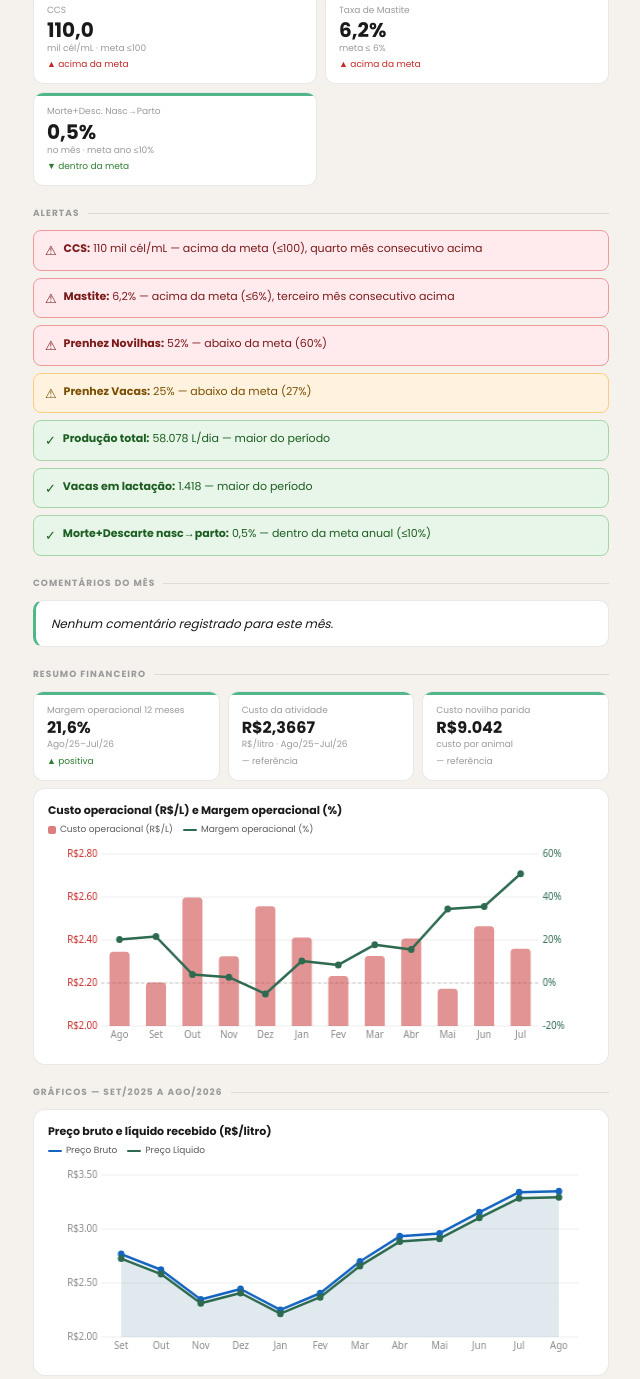
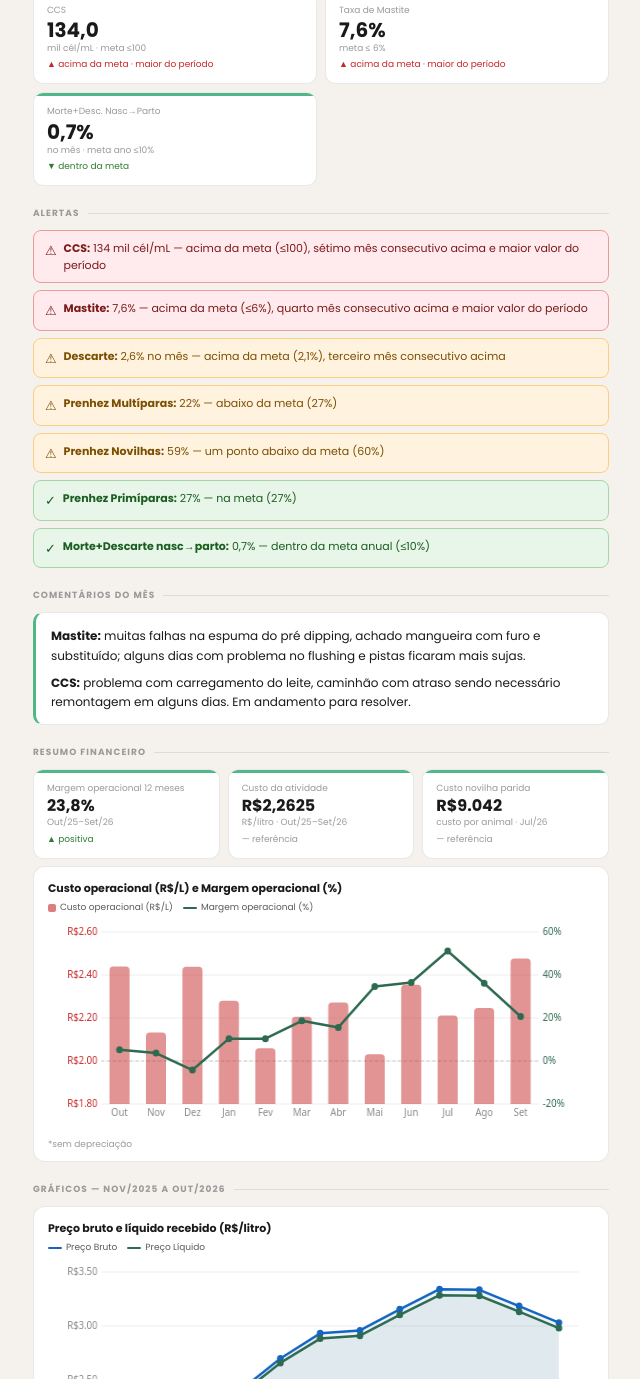
Before and after one commit to fazendabr/fazenda-dashboard, a plain HTML site: page index.html in a window 1280 px wide. Shown: the part 327-1706 px from the top of the page, without its empty margins (319-959 px from the left). Drawn offline with Linux system fonts and the light colour scheme.

Commit message:
Add files via upload

```diff
--- a/index.html
+++ b/index.html
@@ -74,46 +74,47 @@ canvas{display:block;width:100%!important;touch-action:pan-y}
     <div class="hdr-ico">🐄</div>
     <div>
       <div class="hdr-t">Fazenda — Pecuária Leiteira</div>
-      <div class="hdr-s">Set/2025 – Ago/2026</div>
+      <div class="hdr-s">Nov/2025 – Out/2026</div>
     </div>
   </div>
-  <div class="hdr-b">Ago/2026</div>
+  <div class="hdr-b">Out/2026</div>
 </header>
 
 <main class="main">
 
-  <div class="sl">Indicadores — agosto/2026</div>
+  <div class="sl">Indicadores — outubro/2026</div>
   <div class="kg">
-    <div class="kpi"><div class="kl">Vacas em lactação</div><div class="kv">1.418</div><div class="ku">cabeças</div><div class="kd up">▲ maior do período</div></div>
-    <div class="kpi w"><div class="kl">Prod. média vaca/dia</div><div class="kv">41,0</div><div class="ku">L/vaca · meta 42 L</div><div class="kd wt">▼ 97,6% da meta</div></div>
-    <div class="kpi"><div class="kl">Produção total/dia</div><div class="kv">58.078</div><div class="ku">litros/dia</div><div class="kd up">▲ maior do período</div></div>
-    <div class="kpi up"><div class="kl">Preço líquido recebido</div><div class="kv">R$3,29</div><div class="ku">R$/litro · ago/2026</div><div class="kd up">▲ alto no período</div></div>
-    <div class="kpi d"><div class="kl">CCS</div><div class="kv">110,0</div><div class="ku">mil cél/mL · meta ≤100</div><div class="kd dn">▲ acima da meta</div></div>
-    <div class="kpi d"><div class="kl">Taxa de Mastite</div><div class="kv">6,2%</div><div class="ku">meta ≤ 6%</div><div class="kd dn">▲ acima da meta</div></div>
-    <div class="kpi"><div class="kl">Morte+Desc. Nasc→Parto</div><div class="kv">0,5%</div><div class="ku">no mês · meta ano ≤10%</div><div class="kd up">▼ dentro da meta</div></div>
+    <div class="kpi w"><div class="kl">Vacas em lactação</div><div class="kv">1.401</div><div class="ku">cabeças</div><div class="kd wt">▼ 12 vs mês anterior</div></div>
+    <div class="kpi w"><div class="kl">Prod. média vaca/dia</div><div class="kv">40,6</div><div class="ku">L/vaca · meta 42 L</div><div class="kd wt">▼ 96,7% da meta</div></div>
+    <div class="kpi"><div class="kl">Produção total/dia</div><div class="kv">57.433</div><div class="ku">litros/dia</div><div class="kd up">▲ 136 L vs mês anterior</div></div>
+    <div class="kpi w"><div class="kl">Preço líquido recebido</div><div class="kv">R$2,98</div><div class="ku">R$/litro · out/2026</div><div class="kd wt">▼ R$0,15 vs mês anterior</div></div>
+    <div class="kpi d"><div class="kl">CCS</div><div class="kv">134,0</div><div class="ku">mil cél/mL · meta ≤100</div><div class="kd dn">▲ acima da meta · maior do período</div></div>
+    <div class="kpi d"><div class="kl">Taxa de Mastite</div><div class="kv">7,6%</div><div class="ku">meta ≤ 6%</div><div class="kd dn">▲ acima da meta · maior do período</div></div>
+    <div class="kpi"><div class="kl">Morte+Desc. Nasc→Parto</div><div class="kv">0,7%</div><div class="ku">no mês · meta ano ≤10%</div><div class="kd up">▼ dentro da meta</div></div>
   </div>
 
   <div class="sl">Alertas</div>
   <div class="ag">
-    <div class="al ab"><span class="ai">⚠</span><span><b>CCS:</b> 110 mil cél/mL — acima da meta (≤100), quarto mês consecutivo acima</span></div>
-    <div class="al ab"><span class="ai">⚠</span><span><b>Mastite:</b> 6,2% — acima da meta (≤6%), terceiro mês consecutivo acima</span></div>
-    <div class="al ab"><span class="ai">⚠</span><span><b>Prenhez Novilhas:</b> 52% — abaixo da meta (60%)</span></div>
-    <div class="al aw"><span class="ai">⚠</span><span><b>Prenhez Vacas:</b> 25% — abaixo da meta (27%)</span></div>
-    <div class="al aok"><span class="ai">✓</span><span><b>Produção total:</b> 58.078 L/dia — maior do período</span></div>
-    <div class="al aok"><span class="ai">✓</span><span><b>Vacas em lactação:</b> 1.418 — maior do período</span></div>
-    <div class="al aok"><span class="ai">✓</span><span><b>Morte+Descarte nasc→parto:</b> 0,5% — dentro da meta anual (≤10%)</span></div>
+    <div class="al ab"><span class="ai">⚠</span><span><b>CCS:</b> 134 mil cél/mL — acima da meta (≤100), sétimo mês consecutivo acima e maior valor do período</span></div>
+    <div class="al ab"><span class="ai">⚠</span><span><b>Mastite:</b> 7,6% — acima da meta (≤6%), quarto mês consecutivo acima e maior valor do período</span></div>
+    <div class="al aw"><span class="ai">⚠</span><span><b>Descarte:</b> 2,6% no mês — acima da meta (2,1%), terceiro mês consecutivo acima</span></div>
+    <div class="al aw"><span class="ai">⚠</span><span><b>Prenhez Multíparas:</b> 22% — abaixo da meta (27%)</span></div>
+    <div class="al aw"><span class="ai">⚠</span><span><b>Prenhez Novilhas:</b> 59% — um ponto abaixo da meta (60%)</span></div>
+    <div class="al aok"><span class="ai">✓</span><span><b>Prenhez Primíparas:</b> 27% — na meta (27%)</span></div>
+    <div class="al aok"><span class="ai">✓</span><span><b>Morte+Descarte nasc→parto:</b> 0,7% — dentro da meta anual (≤10%)</span></div>
   </div>
 
   <div class="sl">Comentários do mês</div>
   <div class="cm-box">
-    <p class="cm-empty">Nenhum comentário registrado para este mês.</p>
+    <p><b>Mastite:</b> muitas falhas na espuma do pré dipping, achado mangueira com furo e substituído; alguns dias com problema no flushing e pistas ficaram mais sujas.</p>
+    <p><b>CCS:</b> problema com carregamento do leite, caminhão com atraso sendo necessário remontagem em alguns dias. Em andamento para resolver.</p>
   </div>
 
   <div class="sl" style="margin-top:1.5rem">Resumo financeiro</div>
   <div class="fin-grid">
-    <div class="kpi"><div class="kl">Margem operacional 12 meses</div><div class="kv">21,6%</div><div class="ku">Ago/25–Jul/26</div><div class="kd up">▲ positiva</div></div>
-    <div class="kpi"><div class="kl">Custo da atividade</div><div class="kv">R$2,3667</div><div class="ku">R$/litro · Ago/25–Jul/26</div><div class="kd nt">— referência</div></div>
-    <div class="kpi"><div class="kl">Custo novilha parida</div><div class="kv">R$9.042</div><div class="ku">custo por animal</div><div class="kd nt">— referência</div></div>
+    <div class="kpi"><div class="kl">Margem operacional 12 meses</div><div class="kv">23,8%</div><div class="ku">Out/25–Set/26</div><div class="kd up">▲ positiva</div></div>
+    <div class="kpi"><div class="kl">Custo da atividade</div><div class="kv">R$2,2625</div><div class="ku">R$/litro · Out/25–Set/26</div><div class="kd nt">— referência</div></div>
+    <div class="kpi"><div class="kl">Custo novilha parida</div><div class="kv">R$9.042</div><div class="ku">custo por animal · Jul/26</div><div class="kd nt">— referência</div></div>
   </div>
   <div class="cc" style="margin-top:0">
     <div class="ct">Custo operacional (R$/L) e Margem operacional (%)</div>
@@ -122,9 +123,10 @@ canvas{display:block;width:100%!important;touch-action:pan-y}
       <div class="ld"><span class="lline" style="background:#2D6A4F"></span>Margem operacional (%)</div>
     </div>
     <canvas id="cFin" height="210"></canvas>
+    <div style="font-size:9px;color:var(--tm);margin-top:6px">*sem depreciação</div>
   </div>
 
-  <div class="sl" style="margin-top:1.5rem">Gráficos — Set/2025 a Ago/2026</div>
+  <div class="sl" style="margin-top:1.5rem">Gráficos — Nov/2025 a Out/2026</div>
 
   <!-- 1. Preços -->
   <div class="cc">
@@ -192,9 +194,10 @@ canvas{display:block;width:100%!important;touch-action:pan-y}
 
   <!-- 6. Prenhez -->
   <div class="cc">
-    <div class="ct">Taxa de Prenhez — Vacas e Novilhas (%)</div>
+    <div class="ct">Taxa de Prenhez — Primíparas, Multíparas e Novilhas (%)</div>
     <div class="lg">
-      <div class="ld"><span class="lline" style="background:#2D6A4F"></span>Vacas (meta 27%)</div>
+      <div class="ld"><span class="lline" style="background:#2D6A4F"></span>Primíparas (meta 27%)</div>
+      <div class="ld"><span class="lline" style="background:#F57F17"></span>Multíparas (meta 27%)</div>
       <div class="ld"><span class="lline" style="background:#1565C0"></span>Novilhas (meta 60%)</div>
     </div>
     <canvas id="cPrenhez" height="200"></canvas>
@@ -237,34 +240,35 @@ canvas{display:block;width:100%!important;touch-action:pan-y}
 
 <script>
 // ── DADOS REAIS ───────────────────────────────────────────────────────────────
-const M  = ['Set','Out','Nov','Dez','Jan','Fev','Mar','Abr','Mai','Jun','Jul','Ago'];
-const ML = ['Set/25','Out/25','Nov/25','Dez/25','Jan/26','Fev/26','Mar/26','Abr/26','Mai/26','Jun/26','Jul/26','Ago/26'];
+const M  = ["Nov", "Dez", "Jan", "Fev", "Mar", "Abr", "Mai", "Jun", "Jul", "Ago", "Set", "Out"];
+const ML = ["Nov/25", "Dez/25", "Jan/26", "Fev/26", "Mar/26", "Abr/26", "Mai/26", "Jun/26", "Jul/26", "Ago/26", "Set/26", "Out/26"];
 const N  = 12;
 
-const precoBruto  = [2.7677,2.6225,2.3473,2.4445,2.2506,2.4052,2.6994,2.9319,2.9589,3.1549,3.3405,3.3491];
-const precoLiq    = [2.7257,2.5828,2.3117,2.4074,2.2164,2.3687,2.6584,2.8837,2.9103,3.1031,3.2857,3.2941];
-const prodMes     = [1576331,1570557,1575735,1633042,1620906,1648167,1707873,1690080,1795055,1722480,1720200,1800418];
-const mediaVaca   = [41.3,40.3,41.8,40.8,40.1,40.4,40.7,39.9,41.1,41.1,41.0,41.0];
-const metaProd    = [39,39,39,39,42,42,42,42,42,42,42,42];
-const ccs         = [95,85.5,96.8,99.8,101.5,103.75,94.75,112,130,119,114,110];
-const mast        = [5.8,4.8,5.8,6.1,6.6,5.4,5.3,6.0,7.4,5.9,6.5,6.2];
-const metaMast    = [8,8,8,8,6,6,6,6,6,6,6,6];
-const descarte    = [2.32,2.70,1.47,2.04,2.10,2.20,2.10,3.60,3.40,2.90,2.00,2.30];
-const mortal      = [0.41,0.40,0.47,0.20,0.80,0.10,0.80,0.50,0.25,0.13,0.31,0.60];
+const precoBruto  = [2.3473, 2.4445, 2.2506, 2.4052, 2.6994, 2.9319, 2.9589, 3.1549, 3.3405, 3.3351, 3.1848, 3.0307];
+const precoLiq    = [2.3117, 2.4074, 2.2164, 2.3687, 2.6584, 2.8837, 2.9103, 3.1031, 3.2857, 3.2803, 3.1325, 2.9809];
+const prodMes     = [1575735, 1687477, 1674936, 1538289, 1764802, 1690080, 1795055, 1722480, 1777540, 1800418, 1718910, 1780423];
+const mediaVaca   = [41.8, 40.8, 40.1, 40.4, 40.7, 39.9, 41.1, 41.1, 41, 41, 40.6, 40.6];
+const metaProd    = [39, 39, 42, 42, 42, 42, 42, 42, 42, 42, 42, 42];
+const ccs         = [96.8, 99.8, 101.5, 103.75, 94.75, 112, 130, 119, 114, 110, 117, 134];
+const mast        = [5.8, 6.1, 6.6, 5.4, 5.3, 6.0, 7.4, 5.9, 6.5, 6.2, 7.4, 7.6];
+const metaMast    = [8.0, 8.0, 6.0, 6.0, 6.0, 6.0, 6.0, 6.0, 6.0, 6.0, 6.0, 6.0];
+const descarte    = [1.47, 2.04, 2.1, 2.2, 2.1, 3.6, 3.4, 2.9, 2.0, 2.3, 2.5, 2.6];
+const mortal      = [0.47, 0.2, 0.85, 0.13, 0.81, 0.5, 0.25, 0.13, 0.31, 0.6, 0.2, 0.3];
 const metaDesc    = Array(N).fill(2.1);
 const metaMort    = Array(N).fill(0.25);
-const prenV       = [30,25,25,25,24,27,22,24,25,23,23,25];
-const prenN       = [58,50,55,61,54,48,58,49,55,56,48,52];
-const del150      = [12,13,12,15,14,15,16,11,13,13,14,15];
-const rsca        = [79.40,73.70,70.90,56.20,49.30,50.67,52.40,51.85,85.30,93.40,101.80,101.10];
-const custOp      = [2.345,2.202,2.598,2.324,2.557,2.412,2.233,2.326,2.407,2.173,2.464,2.359];
-const margem      = [20.2,21.6,4.0,2.7,-5.1,10.2,8.4,17.8,15.6,34.4,35.6,50.8];
-const MFin        = ['Ago','Set','Out','Nov','Dez','Jan','Fev','Mar','Abr','Mai','Jun','Jul'];
+const prenP = [25.0, 25.0, 24.0, 27.0, 22.0, 24.0, 25.0, 29.0, 27.0, 31.0, 26.0, 27.0];
+const prenM = [25.0, 25.0, 24.0, 27.0, 22.0, 24.0, 25.0, 17.0, 19.0, 19.0, 20.0, 22.0];
+const prenN       = [55.0, 61.0, 54.0, 48.0, 58.0, 49.0, 55.0, 56.0, 48.0, 52.0, 53.0, 59.0];
+const del150      = [12.0, 15.0, 14.0, 15.0, 16.0, 11.0, 13.0, 13.0, 14.0, 15.0, 13.0, 15.0];
+const rsca        = [70.9, 56.2, 49.3, 50.67, 52.4, 51.85, 85.3, 93.4, 101.8, 101.1, 99.4, 98.9];
+const custOp      = [2.439, 2.1331, 2.4382, 2.2807, 2.0589, 2.2059, 2.2726, 2.0318, 2.3542, 2.2119, 2.2465, 2.4773];
+const margem      = [5.2, 3.7, -4.2, 10.4, 10.4, 18.7, 15.6, 34.7, 36.5, 51.2, 36.2, 20.7];
+const MFin = ["Out", "Nov", "Dez", "Jan", "Fev", "Mar", "Abr", "Mai", "Jun", "Jul", "Ago", "Set"];
 const INSUMOS = [
-  {label:'Silagem (ton)',        data:[1716.48,1809.45,1723.52,1530.01,1817.48,1591.42,1737.61,1641.00,1771.83,1904.02,2003.05,1895.00], fill:'rgba(21,101,192,0.55)',  stroke:'#1565C0'},
-  {label:'Caroço Algodão (ton)',data:[78.89,72.33,63.15,62.04,65.83,63.13,70.78,73.01,68.63,69.32,73.45,84.89],                          fill:'rgba(106,27,154,0.55)', stroke:'#6A1B9A'},
-  {label:'Farelo de Soja (ton)',data:[247.95,235.63,212.38,193.62,217.12,196.92,222.60,238.20,241.87,243.65,249.99,246.84],               fill:'rgba(230,81,0,0.55)',   stroke:'#E65100'},
-  {label:'Fubá (ton)',           data:[189.37,205.55,235.16,221.56,259.41,224.03,229.75,191.05,222.77,196.27,208.67,218.74],              fill:'rgba(245,127,23,0.55)', stroke:'#F57F17'},
+  {label:'Silagem (ton)',        data:[1723.52, 1530.01, 1817.48, 1591.42, 1737.61, 1641, 1771.83, 1904.02, 2003.05, 1895, 1856.16, 1910.19], fill:'rgba(21,101,192,0.55)',  stroke:'#1565C0'},
+  {label:'Caroço Algodão (ton)',data:[63.15, 62.04, 65.83, 63.13, 70.78, 73.01, 68.63, 69.32, 73.45, 84.89, 90.14, 86.38],                          fill:'rgba(106,27,154,0.55)', stroke:'#6A1B9A'},
+  {label:'Farelo de Soja (ton)',data:[212.38, 193.62, 217.12, 196.92, 222.6, 238.2, 241.87, 243.65, 249.99, 246.84, 257.93, 281.8],               fill:'rgba(230,81,0,0.55)',   stroke:'#E65100'},
+  {label:'Fubá (ton)',           data:[235.16, 221.56, 259.41, 224.03, 229.75, 191.05, 222.77, 196.27, 208.67, 218.74, 239.1, 240.7],              fill:'rgba(245,127,23,0.55)', stroke:'#F57F17'},
 ];
 
 // ── ENGINE ────────────────────────────────────────────────────────────────────
@@ -404,7 +408,7 @@ function addTip(el,pL,pW,fn){
 
   drawBars(ctx,custOp,cMn,cMx,pL,pW,pT,pH,'rgba(198,40,40,0.5)');
   drawLine(ctx,margem,mMn,mMx,pL,pW,pT,pH,'#2D6A4F',[],2.5);
-  // x labels usando MFin (Ago/25–Jul/26)
+  // x labels usando MFin (Out/25–Set/26)
   ctx.save();
   ctx.font=`10px ${FONT}`;ctx.fillStyle='#888';ctx.textAlign='center';ctx.textBaseline='top';
   MFin.forEach((m,i)=>ctx.fillText(m,xPos(i,pL,pW),H-P.b+4));
@@ -429,7 +433,7 @@ function addTip(el,pL,pW,fn){
 (function(){
   const H=220;
   const {ctx,W,el}=setupCanvas('cProd',H);
-  const volMn=1400000,volMx=1750000;
+  const volMn=1400000,volMx=1850000;
   const vSteps=niceSteps(volMn,volMx,4);
   const vMn=vSteps[0],vMx=vSteps[vSteps.length-1];
   const lMn=35,lMx=44;
@@ -458,9 +462,9 @@ function addTip(el,pL,pW,fn){
 // ── GRÁFICO 4: Produção acumulada 305 dias ────────────────────────────────────
 (function(){
   // Dados de produção acumulada aos 305 dias por ordem de lactação
-  const lact1 = [10936,11276,11082,11420,11515,11243,10912,11681,11123,11851,11096,10783]; // 1ª lactação (litros)
-  const lact2 = [13373,12854,12283,13323,12775,13873,13321,13544,13329,13863,13196,13195]; // 2ª lactação (litros)
-  const lact3 = [13335,13087,12505,13743,12876,13874,14048,12693,14219,13560,13695,13407]; // ≥3ª lactação (litros)
+  const lact1 = [11082, 11420, 11515, 11243, 10912, 11681, 11123, 11851, 11096, 10783, 10777, 11826]; // 1ª lactação (litros)
+  const lact2 = [12283, 13323, 12775, 13873, 13321, 13544, 13329, 13863, 13196, 13195, 12677, 13227]; // 2ª lactação (litros)
+  const lact3 = [12505, 13743, 12876, 13874, 14048, 12693, 14219, 13560, 13695, 13407, 13150, 14055]; // ≥3ª lactação (litros)
 
   const temDados = lact1.some(v=>v>0)||lact2.some(v=>v>0)||lact3.some(v=>v>0);
   const {ctx,W,H,el}=setupCanvas('cLact',210);
@@ -495,7 +499,7 @@ function addTip(el,pL,pW,fn){
 // ── GRÁFICO 4: CCS ────────────────────────────────────────────────────────────
 (function(){
   const {ctx,W,H,el}=setupCanvas('cCCS',200);
-  const steps=niceSteps(70,130,4);
+  const steps=niceSteps(70,140,4);
   const mn=steps[0],mx=steps[steps.length-1];
   const {pL,pW,pT,pH}=drawGrid(ctx,W,H,steps,mn,mx,v=>v.toFixed(0));
   drawBars(ctx,ccs,mn,mx,pL,pW,pT,pH,v=>v>100?'rgba(123,31,162,0.85)':'rgba(123,31,162,0.45)');
@@ -540,10 +544,11 @@ function addTip(el,pL,pW,fn){
   const {pL,pW,pT,pH}=drawGrid(ctx,W,H,steps,mn,mx,v=>v.toFixed(0)+'%');
   drawLine(ctx,Array(N).fill(27),mn,mx,pL,pW,pT,pH,'rgba(45,106,79,0.35)',[4,3],1.2);
   drawLine(ctx,Array(N).fill(60),mn,mx,pL,pW,pT,pH,'rgba(21,101,192,0.35)',[4,3],1.2);
-  drawLine(ctx,prenV,mn,mx,pL,pW,pT,pH,'#2D6A4F',[],2.5,'rgba(45,106,79,0.07)');
+  drawLine(ctx,prenM,mn,mx,pL,pW,pT,pH,'#F57F17',[],2.5);
+  drawLine(ctx,prenP,mn,mx,pL,pW,pT,pH,'#2D6A4F',[],2.5);
   drawLine(ctx,prenN,mn,mx,pL,pW,pT,pH,'#1565C0',[],2.5,'rgba(21,101,192,0.07)');
   drawXLabels(ctx,W,H,pL,pW);
-  addTip(el,pL,pW,i=>`Vacas: <b>${prenV[i]}%</b> (meta 27%)<br>Novilhas: <b>${prenN[i]}%</b> (meta 60%)`);
+  addTip(el,pL,pW,i=>`Primíparas: <b>${prenP[i]}%</b> (meta 27%)<br>Multíparas: <b>${prenM[i]}%</b> (meta 27%)<br>Novilhas: <b>${prenN[i]}%</b> (meta 60%)`);
 })();
 
 // ── GRÁFICO 7: DEL >150 ───────────────────────────────────────────────────────
@@ -579,12 +584,12 @@ document.getElementById('ibtns').addEventListener('click',e=>{
 
 // ── GRÁFICO 9: RSCA (barras) + Eficiência Alimentar (linha) ──────────────────
 (function(){
-  const efic = [1.728,1.693,1.713,1.672,1.637,1.683,1.675,1.758,1.790,1.770,1.800,1.740];
+  const efic = [1.713, 1.672, 1.637, 1.683, 1.675, 1.758, 1.79, 1.77, 1.8, 1.74, 1.73, 1.69];
   const H=220;
   const {ctx,W,el}=setupCanvas('cRSCA',H);
 
   // RSCA axis (left bars) — values like 87.70, 94.20...
-  const rSteps=niceSteps(40,100,4);
+  const rSteps=niceSteps(40,110,5);
   const rMn=rSteps[0],rMx=rSteps[rSteps.length-1];
 
   // Efic axis (right line) — values like 1.63–1.86
```
